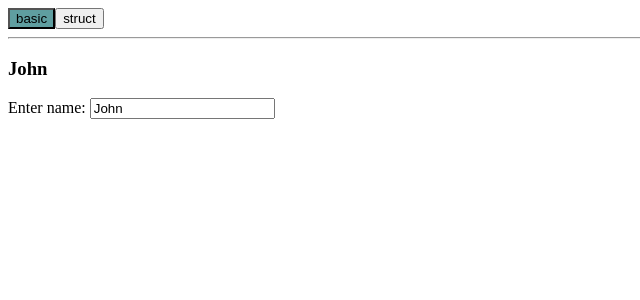
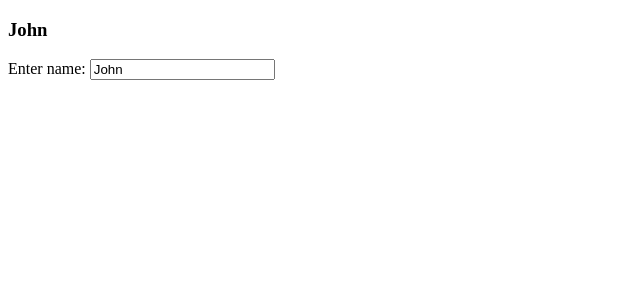
Before and after one commit to albizures/react-take, a React (Vite) app: page / in a window 1280 px wide. Shown: the top 300 px of the page, without its empty margins (0-640 px from the left). Built offline with nearby package versions, Linux system fonts and the light colour scheme.

Commit message:
feat!: remove struct hooks

```diff
--- a/examples/examples.tsx
+++ b/examples/examples.tsx
@@ -1,35 +1,12 @@
 import React from 'react';
 import ReactDOM from 'react-dom';
-import { createItem, useItem, useItemValue } from '../src';
 
 import { Basic } from './basic';
-import { Collection } from './struct';
-
-const exampleItem = createItem<string>('example');
-
-const Button = (props: { name: string }) => {
-	const { name } = props;
-	const [current, setExample] = useItem(exampleItem, '2');
-
-	return (
-		<button
-			style={current === name ? { background: 'cadetblue' } : {}}
-			onClick={() => setExample(name)}
-		>
-			{name}
-		</button>
-	);
-};
 
 function App() {
-	const example = useItemValue(exampleItem, 'basic');
-
 	return (
 		<div>
-			<Button name="basic" />
-			<Button name="struct" />
-			<hr />
-			{example === 'basic' ? <Basic /> : <Collection />}
+			<Basic />
 		</div>
 	);
 }
--- a/examples/struct.tsx
+++ /dev/null
@@ -1,58 +0,0 @@
-import React from 'react';
-import { useItemValue, createItem, useItem } from '../src';
-import { createStruct, useStructItem } from '../src/struct';
-
-const lastNameItem = createItem<string>('foo');
-const childrenCollection = createStruct<string[]>('children');
-
-interface ChildProps {
-	index: number;
-}
-
-const Child = (props: ChildProps) => {
-	const [isEditing, setEditing] = React.useState(false);
-	const [firstName, setFirstName] = useStructItem(childrenCollection, props.index);
-	const lastName = useItemValue(lastNameItem);
-
-	const onChange = (event: { target: HTMLInputElement }) => {
-		setFirstName(event.target.value);
-	};
-
-	return (
-		<li>
-			{isEditing ? <input onChange={onChange} value={firstName} /> : firstName} {lastName}{' '}
-			{isEditing ? (
-				<button onClick={() => setEditing(false)}>save</button>
-			) : (
-				<button onClick={() => setEditing(true)}>edit</button>
-			)}
-		</li>
-	);
-};
-
-const Family = () => {
-	const [lastName, setLastName] = useItem(lastNameItem, 'Parker');
-	const [children, setChildren] = useItem(childrenCollection, []);
-
-	React.useEffect(() => {
-		setChildren(['Peter', 'Miles', 'Gwen']);
-	}, [setChildren]);
-
-	const onChange = (event: { target: HTMLInputElement }) => {
-		setLastName(event.target.value);
-	};
-
-	return (
-		<div>
-			<label>
-				Family Name <input type="text" value={lastName} onChange={onChange} />
-			</label>
-			<ul>
-				{children.map((_, index) => {
-					return <Child index={index} key={index} />;
-				})}
-			</ul>
-		</div>
-	);
-};
-export { Family as Collection };
--- a/src/struct.ts
+++ /dev/null
@@ -1,159 +0,0 @@
-import React from 'react';
-import { EmitterContext } from './context';
-import { defaulStore } from './store';
-import {
-	isSetCallback,
-	KeyOf,
-	SetterCallback,
-	SetterOrVal,
-	StoreToken,
-	ValOf,
-} from './types';
-import { Token, UnknowStore } from './types';
-import { useUpdate } from './utils';
-
-// NOTE about `ValOf` and `KeyOf`, in typescript, when using keys a generic,
-// regardless of the type `keyof T` will be any value (not `any` but a list of
-// values like `number`, `boolean` and so on), and to improve the experience
-// with arrays, ValOf and KeyOf help to find the array type (for example `string[]` - `string`)
-// then `KeyOf<string[]>` is always a `number` (the index) and `ValOf<string[]>` is `string`.
-// However when `T[KeyOf<string[]>]` is invalid, therefore convert back to `keyof T` is needed
-
-export function createStructHooks<S extends UnknowStore>(storeToken: StoreToken<S>) {
-	const store = storeToken.value;
-	/**
-	 * Returns the item value in the given struct, and
-	 * subscribes the component to the item updates
-	 */
-	function useStructItemValue<T>(
-		token: Token<T, S>,
-		item: KeyOf<T>,
-		defaultValue: ValOf<T>,
-	): ValOf<T>;
-	function useStructItemValue<T>(
-		token: Token<T, S>,
-		item: KeyOf<T>,
-		defaultValue: undefined,
-	): ValOf<T> | undefined;
-	function useStructItemValue<T>(
-		token: Token<T, S>,
-		item: KeyOf<T>,
-		defaultValue?: ValOf<T>,
-	) {
-		useUpdate(typeof token.key === 'symbol' ? token.key : `${token.key}-${String(item)}`);
-		const key = item as keyof T;
-		const struct = store[token.key] as T;
-
-		if (!(key in store) && defaultValue && struct) {
-			struct[key] = defaultValue as T[keyof T];
-		}
-
-		return (store[token.key] as T)?.[key] as ValOf<T> | undefined;
-	}
-
-	/**
-	 * Returns a setter function for an item in given struct,
-	 * without subscribing the component to the item updates
-	 */
-	const useSetStructItem = <T>(token: Token<T, S>, item: KeyOf<T>) => {
-		const set = useSetStruct(token);
-
-		return React.useCallback(
-			(value: ValOf<T> | SetterCallback<ValOf<T>>) => {
-				return set(item, value);
-			},
-			[set, item],
-		);
-	};
-
-	/**
-	 * Returns the item value in the given struct, and
-	 * subscribes the component to the struct updates
-	 */
-	function useStructItem<T>(
-		token: Token<T, S>,
-		item: KeyOf<T>,
-		defaultValue?: undefined,
-	): [ValOf<T> | undefined, (value: ValOf<T>) => void];
-	function useStructItem<T>(
-		token: Token<T, S>,
-		item: KeyOf<T>,
-		defaultValue: ValOf<T>,
-	): [ValOf<T>, (value: ValOf<T>) => void];
-	function useStructItem<T>(token: Token<T, S>, item: KeyOf<T>, defaultValue: ValOf<T>) {
-		return [useStructItemValue(token, item, defaultValue), useSetStructItem(token, item)];
-	}
-
-	/**
-	 * Returns a setter function for any item in given struct,
-	 * without subscribing the component to the struct updates
-	 */
-	function useSetStruct<T>(token: Token<T, S>) {
-		const emitter = React.useContext(EmitterContext);
-
-		return React.useCallback(
-			(item: KeyOf<T>, value: SetterOrVal<ValOf<T>>) => {
-				const key = item as keyof T;
-				const struct = store[token.key] as T;
-				const current = struct[key];
-				const update = (
-					isSetCallback(value) ? value(current as ValOf<T>) : value
-				) as T[keyof T];
-
-				struct[key] = update;
-
-				emitter.emit(typeof token.key === 'symbol' ? token.key : `${token.key}-item`);
-				emitter.emit(
-					typeof token.key === 'symbol' ? token.key : `${token.key}-${String(item)}`,
-				);
-			},
-			[emitter, token.key],
-		);
-	}
-
-	/**
-	 * Returns the struct value, and subscribes the component
-	 * to the struct updates and any item update
-	 */
-	function useStructValue<T>(token: Token<T, S>, defaultValue?: T): T | undefined {
-		useUpdate(token.key);
-		useUpdate(typeof token.key === 'symbol' ? token.key : `${token.key}-item`);
-
-		if (store[token.key] === undefined) {
-			(store[token.key] as T) = defaultValue as T;
-		}
-
-		return store[token.key] as T;
-	}
-
-	/**
-	 * Similar to React.useState, returns a tuples where the first element
-	 * is the struct value and the second is a setter function for any item in the struc
-	 */
-	function useStruct<T>(
-		token: Token<T, S>,
-		defaultValue?: T,
-	): [T | undefined, (item: KeyOf<T>, value: SetterOrVal<ValOf<T>>) => void] {
-		return [useStructValue(token, defaultValue), useSetStruct(token)];
-	}
-
-	return {
-		useStructItemValue,
-		useSetStructItem,
-		useStructItem,
-		useSetStruct,
-		useStructValue,
-		useStruct,
-		createStruct: storeToken.token,
-	};
-}
-
-export const {
-	useStructItemValue,
-	useSetStructItem,
-	useStructItem,
-	useSetStruct,
-	useStructValue,
-	useStruct,
-	createStruct,
-} = createStructHooks(defaulStore);
--- a/tsup.config.ts
+++ b/tsup.config.ts
@@ -1,7 +1,7 @@
 import { defineConfig } from 'tsup';
 
 export default defineConfig({
-	entry: ['src/index.tsx', 'src/struct.ts'],
+	entry: ['src/index.tsx'],
 	splitting: false,
 	format: ['cjs', 'esm'],
 	sourcemap: true,
```
Also changed, not shown: 2 other files (tests, documents, lock files or other folders).
